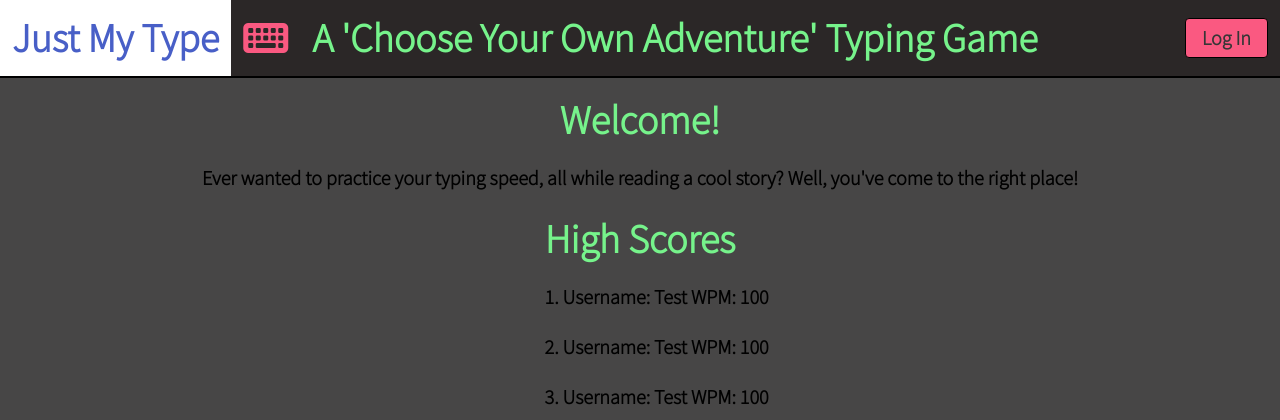
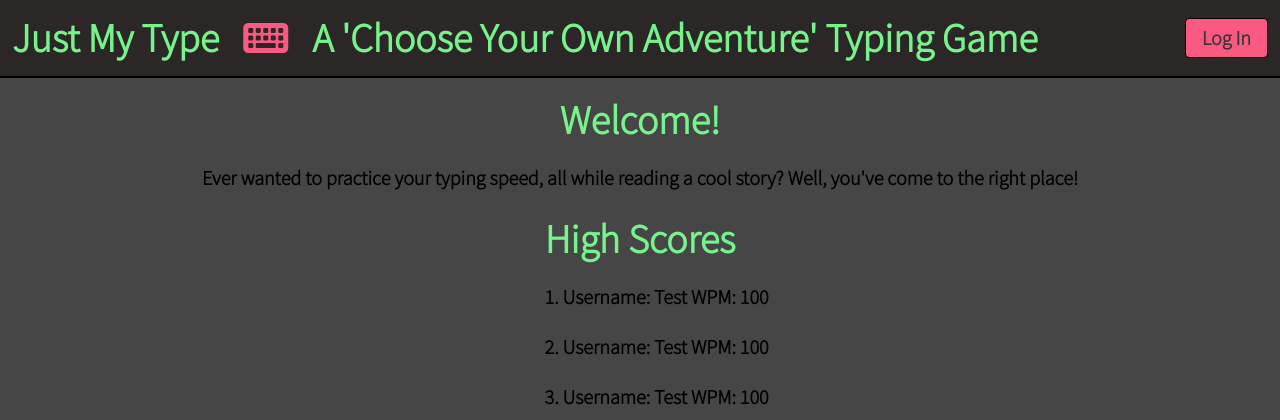
Before and after one commit to Amado-bot/just-my-type, a web app: file public/landing.html in a window 1280 px wide. Shown: the top 420 px of the page. Run offline with its HTML, style and script files only (its server is not run), Linux system fonts and the light colour scheme; some libraries are stand-ins or nearby versions.

Commit message:
removed highlight when overing over title

```diff
--- a/public/landing.html
+++ b/public/landing.html
@@ -17,9 +17,9 @@
     <!-- navbar stylings -->
     <nav class="navbar" role="navigation" aria-label="main navigation">
         <div class="navbar-brand">
-            <a class="navbar-item titles" href="#">
+            <div class="navbar-item titles" href="#">
                 Just My Type
-            </a>
+        </div>
             <div class="navbar-item">
                 <i class="fas fa-keyboard titles"></i>
             </div>
--- a/public/stylesheets/landing-styles.css
+++ b/public/stylesheets/landing-styles.css
@@ -2,7 +2,7 @@
     font-family: 'Source Sans Pro', sans-serif;
     font-size: 20px;
     color: black;
-    font-weight: bold;
+    font-weight: 1000;
 }
 
 body, .footer {
@@ -43,6 +43,7 @@ body, .footer {
     border-bottom: 2px solid black;
 }
 
+
 ul {
     max-width: 93%;
 
```
